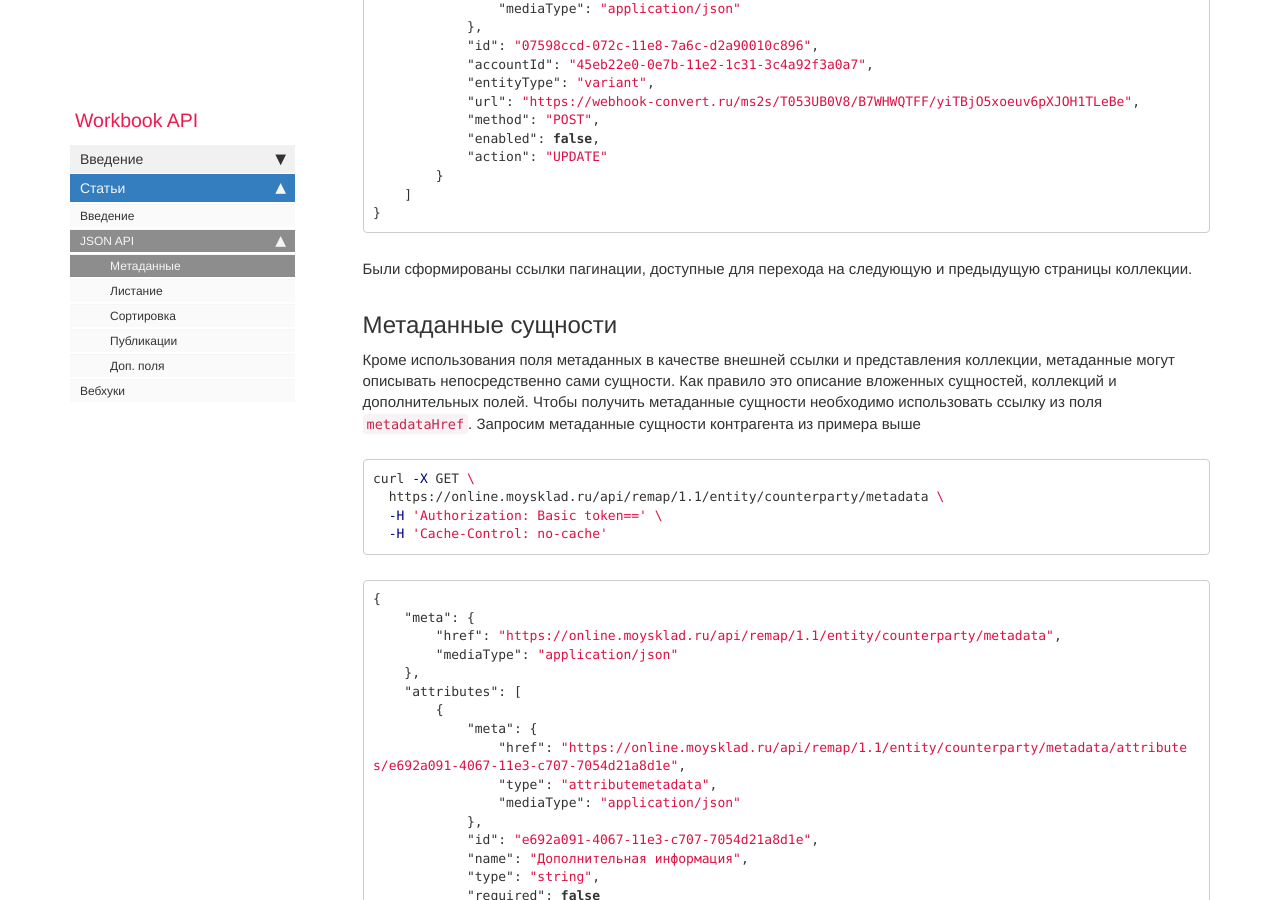
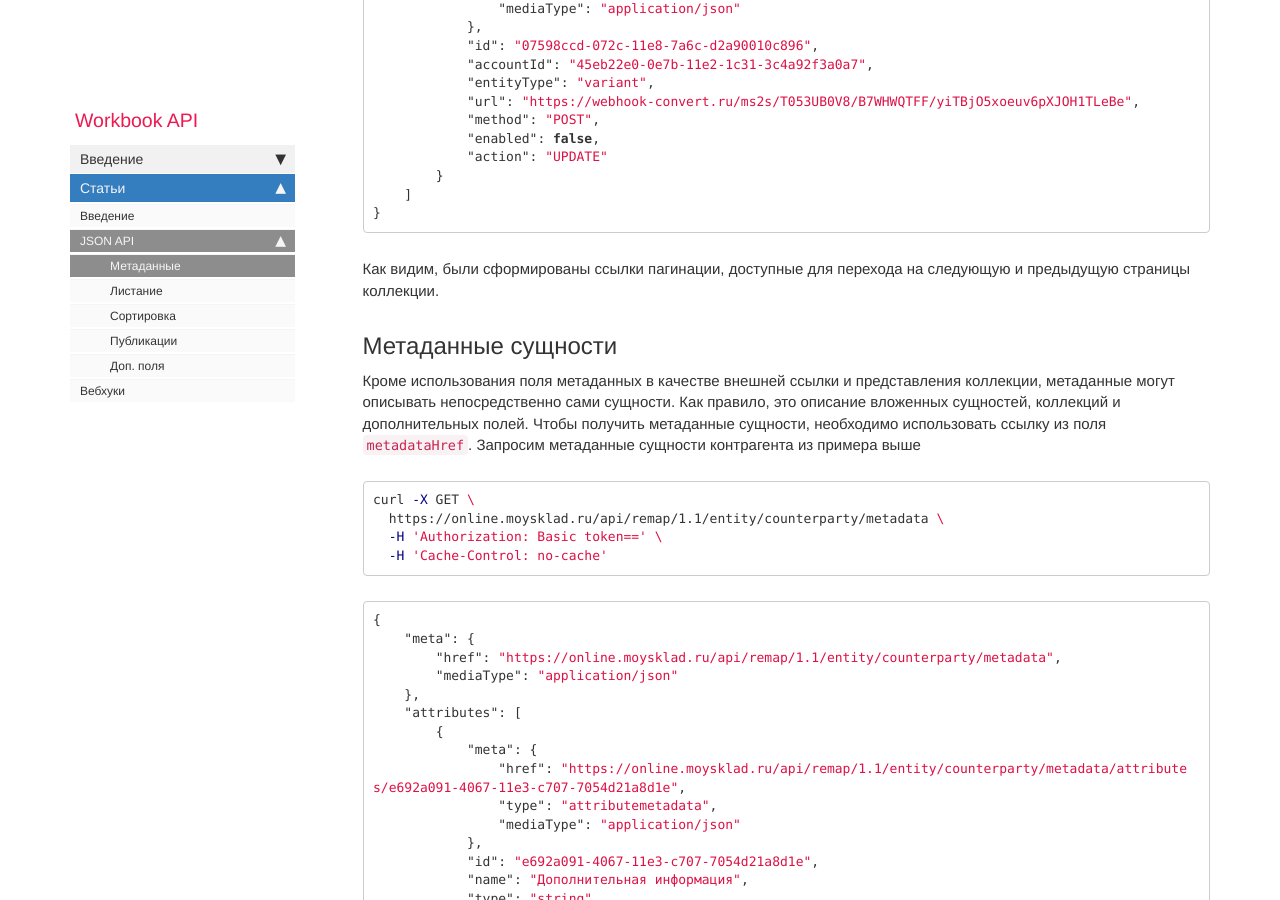
Before and after one commit to moysklad/workbook-api-doc, a Jekyll site: the page built from pages/workbook/arcicles/JSON_API/meta.md, in a window 1280 px wide and 900 px high, scrolled down 13548 px. Built offline with Jekyll 4.4.1, drawn with Linux system fonts in a browser that asks for light colours; nearby versions of some CDN libraries; comment, search, counter and statistics services are not loaded; some of the changed text lies outside the part shown.

Commit message:
MC-22262 Fixed mistakes.

````diff
--- a/pages/workbook/arcicles/JSON_API/meta.md
+++ b/pages/workbook/arcicles/JSON_API/meta.md
@@ -233,7 +233,7 @@ curl -X GET \
                "uuidHref":"https://online.moysklad.ru/app/#good/edit?id=3b335997-d10a-11e8-ac12-000b0000001f"
             }
 ```
-Выполним запрос на создание комплекта, указав товар в компонентах
+выполним запрос на создание комплекта, указав товар в компонентах
 ```shell
 curl -X POST \
   'https://online.moysklad.ru/api/remap/1.1/entity/bundle?expand=components' \
@@ -505,9 +505,9 @@ curl -X GET \
     ]
 }
 ```
-, где видно, что коллекция содержит один элемент, и `size` также имеет значение равное 1.
+где видно, что коллекция содержит один элемент, и `size` также имеет значение равное 1.
 
-Если значение атрибута `size` больше `limit`а, то дополнительно выводятся атрибуты пагинации:
+Если значение атрибута `size` больше `limit`, то дополнительно выводятся атрибуты пагинации:
 * `nextHref` - ссылка на следующую страницу коллекции,
 * `previousHref` - ссылка на предыдущую страницу коллекции.
 
@@ -607,12 +607,12 @@ curl -X GET \
     ]
 }
 ```
-Были сформированы ссылки пагинации, доступные для перехода на следующую и предыдущую страницы коллекции.
+Как видим, были сформированы ссылки пагинации, доступные для перехода на следующую и предыдущую страницы коллекции.
 
 ## Метаданные сущности
 Кроме использования поля метаданных в качестве внешней ссылки и представления коллекции, метаданные могут описывать непосредственно сами сущности.
-Как правило это описание вложенных сущностей, коллекций и дополнительных полей.
-Чтобы получить метаданные сущности необходимо использовать ссылку из поля `metadataHref`.
+Как правило, это описание вложенных сущностей, коллекций и дополнительных полей.
+Чтобы получить метаданные сущности, необходимо использовать ссылку из поля `metadataHref`.
 Запросим метаданные сущности контрагента из примера выше
 ```shell
 curl -X GET \
@@ -691,4 +691,4 @@ curl -X GET \
 }
 ```
 В данном примере по запросу вернулись значения доп.полей, статусов и групп контрагентов.
-Подробнее о ресурсе метаданных сущностей можно узнать в [документации](https://online.moysklad.ru/api/remap/1.1/doc/index.html).
+Подробнее о ресурсе метаданных сущностей можно узнать в [документации](https://online.moysklad.ru/api/remap/1.1/doc/index.html){:target="_blank"}.
````
Also changed, not shown: other parts of pages/workbook/arcicles/JSON_API/meta.md (+4 -4 lines), README.md.
